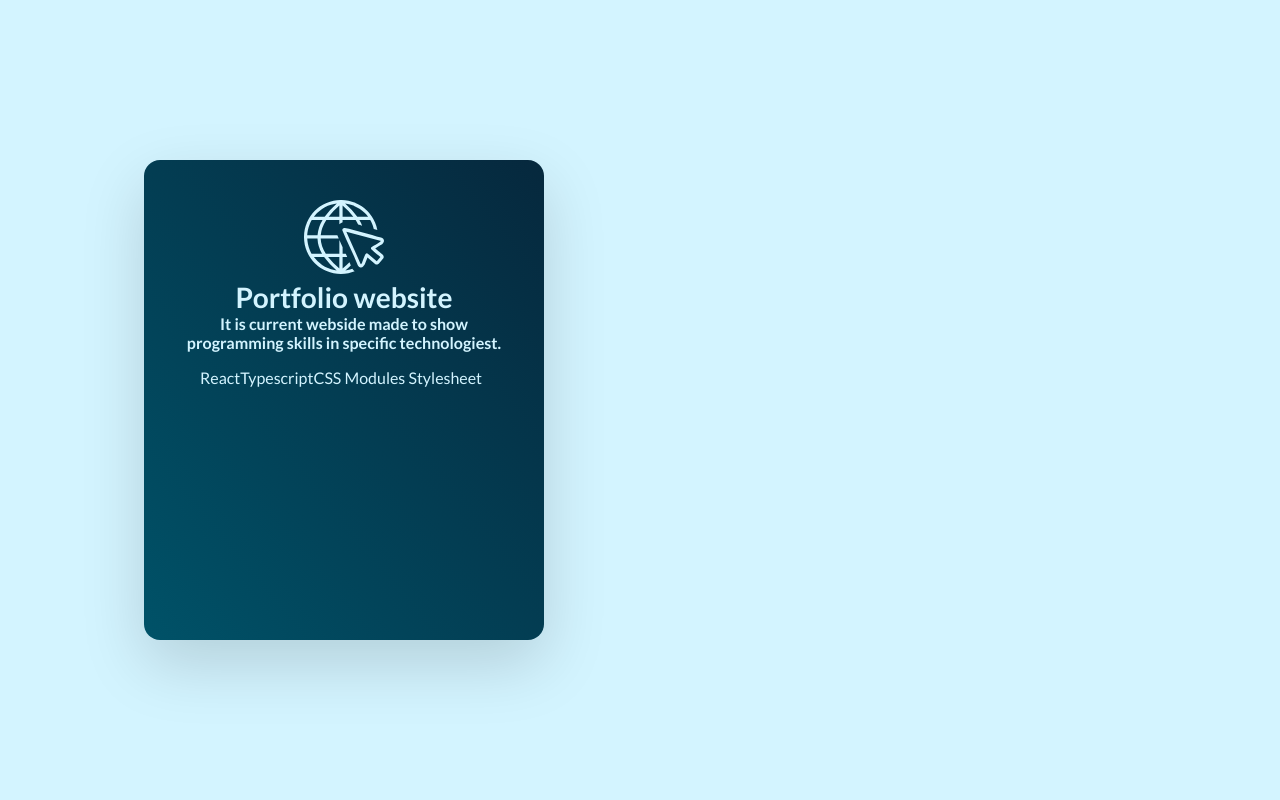
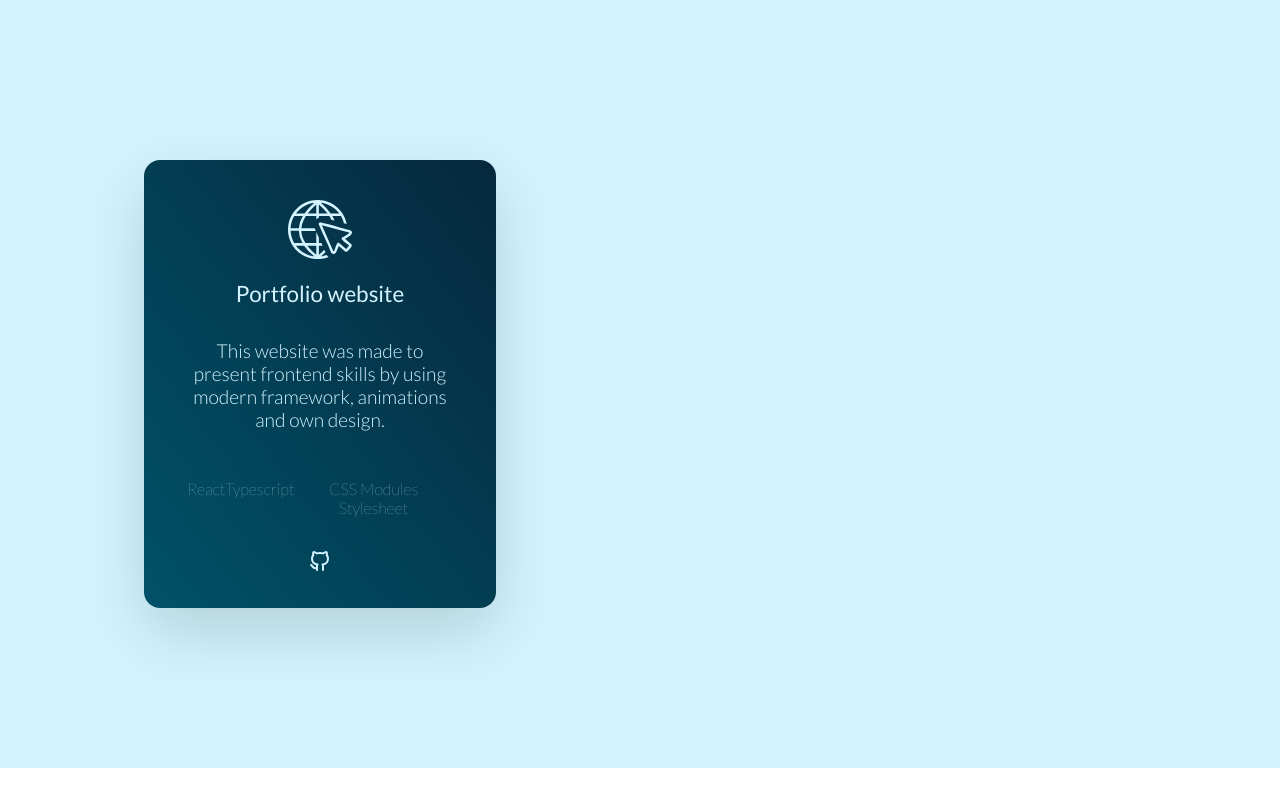
Before and after one commit to helter88/portfolio-website, a React (Create React App) app: page / in a window 1280 px wide. Shown: the part 963-1763 px from the top of the page. After the commit the page ends 1731 px from the top, so only its background shows below. Built offline with nearby package versions, Linux system fonts and the light colour scheme.

Commit message:
add and position git icon into PortfolioCard

```diff
--- a/src/components/cards/PorftolioCard.tsx
+++ b/src/components/cards/PorftolioCard.tsx
@@ -1,6 +1,7 @@
 import React from 'react'
 import styles from './PortfolioCard.module.css';
 import { ReactComponent as Globe } from './../../img/card-icons/internet-icon.svg';
+import { ReactComponent as Github} from './../../img/card-icons/github-icon.svg';
 
 const PortfolioCard = () => {
   return (
@@ -12,12 +13,18 @@ const PortfolioCard = () => {
 
       </div>
         <h3 className={styles['title']}>Portfolio website</h3>
-        <h6>It is current webside made to show programming skills in specific technologiest.</h6>
+        <h6 className={styles['description']}>This website was made to present frontend skills by using modern framework, animations and own design.</h6>
         <div className={styles['tech-list-box']}>
           <p>React</p>
           <p>Typescript</p>
           <p>CSS Modules Stylesheet</p>
         </div>
+        <div className={styles['github-box']}>
+          <div className={styles['github-dimentions']}>
+          <Github  width='100%' />
+        </div>
+        </div>
+
 
 
     </div>
--- a/src/components/cards/PortfolioCard.module.css
+++ b/src/components/cards/PortfolioCard.module.css
@@ -5,8 +5,9 @@
     text-align: center;
     border-radius: 1rem;
     box-shadow: 0 1.5rem 4rem rgba(0, 0, 0, .15);
-    width: 25rem;
-    height: 30rem;
+    width: 22rem;
+    height: 28rem;
+    position: relative;
 
 }
 .logo-box{
@@ -14,11 +15,33 @@
     justify-content: center;
 }
 .logo-dimentions{
-    width: 5rem;
-    height: 5rem;
+    width: 4rem;
+    height: 4rem;
 }
 .tech-list-box{
-    padding: 1rem;
+    padding: 2rem .2rem;
     font-size: 1rem;
+    font-weight: 200;
     display: flex;
+    justify-content: flex-start;
 }
+
+.title{
+    margin: 1rem 0;
+    font-size: 1.4rem;
+    font-weight: 500;
+}
+
+.description{
+    padding: 1rem 0;
+    font-size: 1.2rem;
+    font-weight: 300;
+}
+.github-box{
+    display: flex;
+    justify-content: center;
+}
+.github-dimentions{
+    width: 2rem;
+    height: 2rem;
+}
```
Also changed, not shown: src/img/card-icons/github-icon.svg (added).
